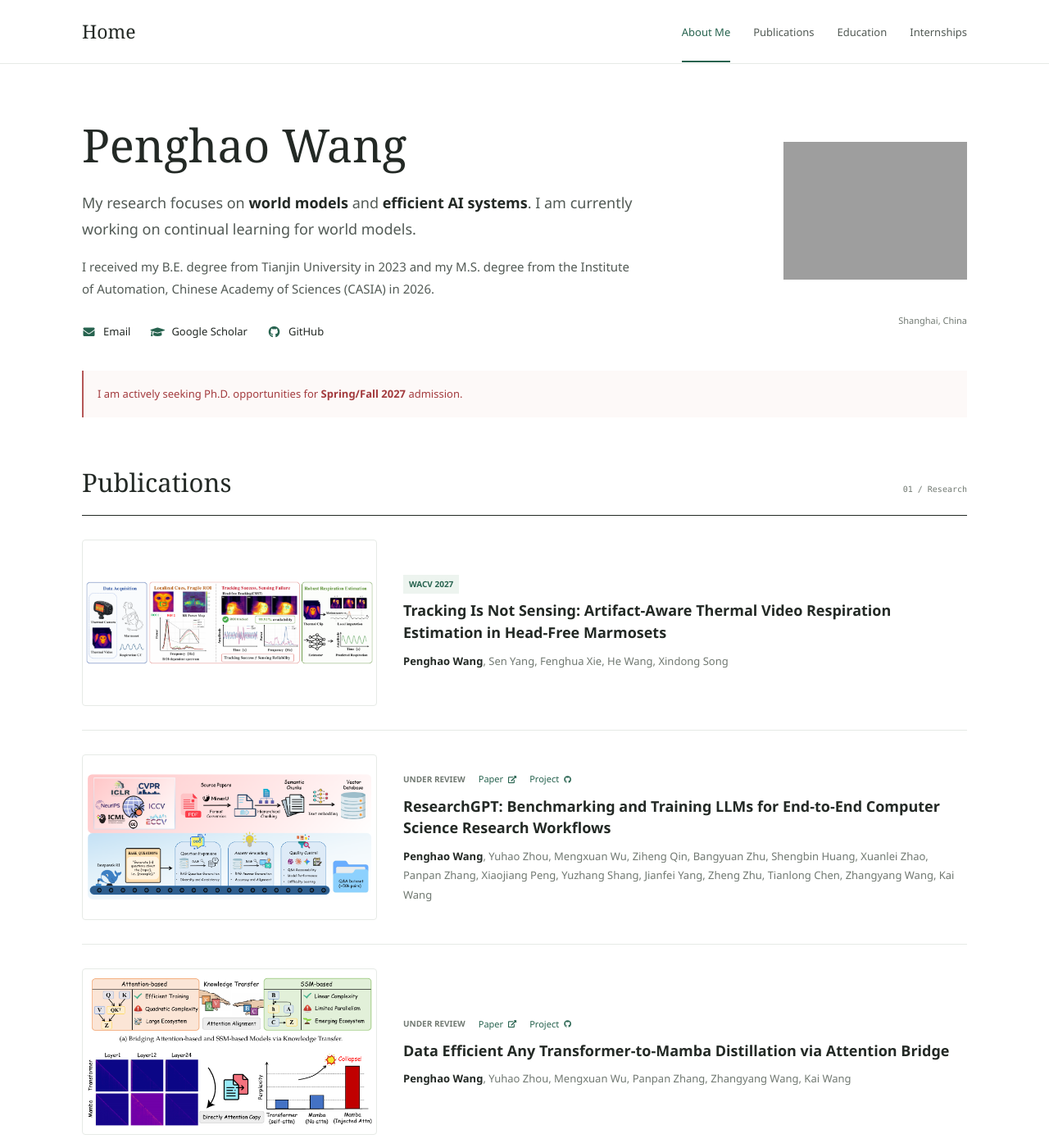
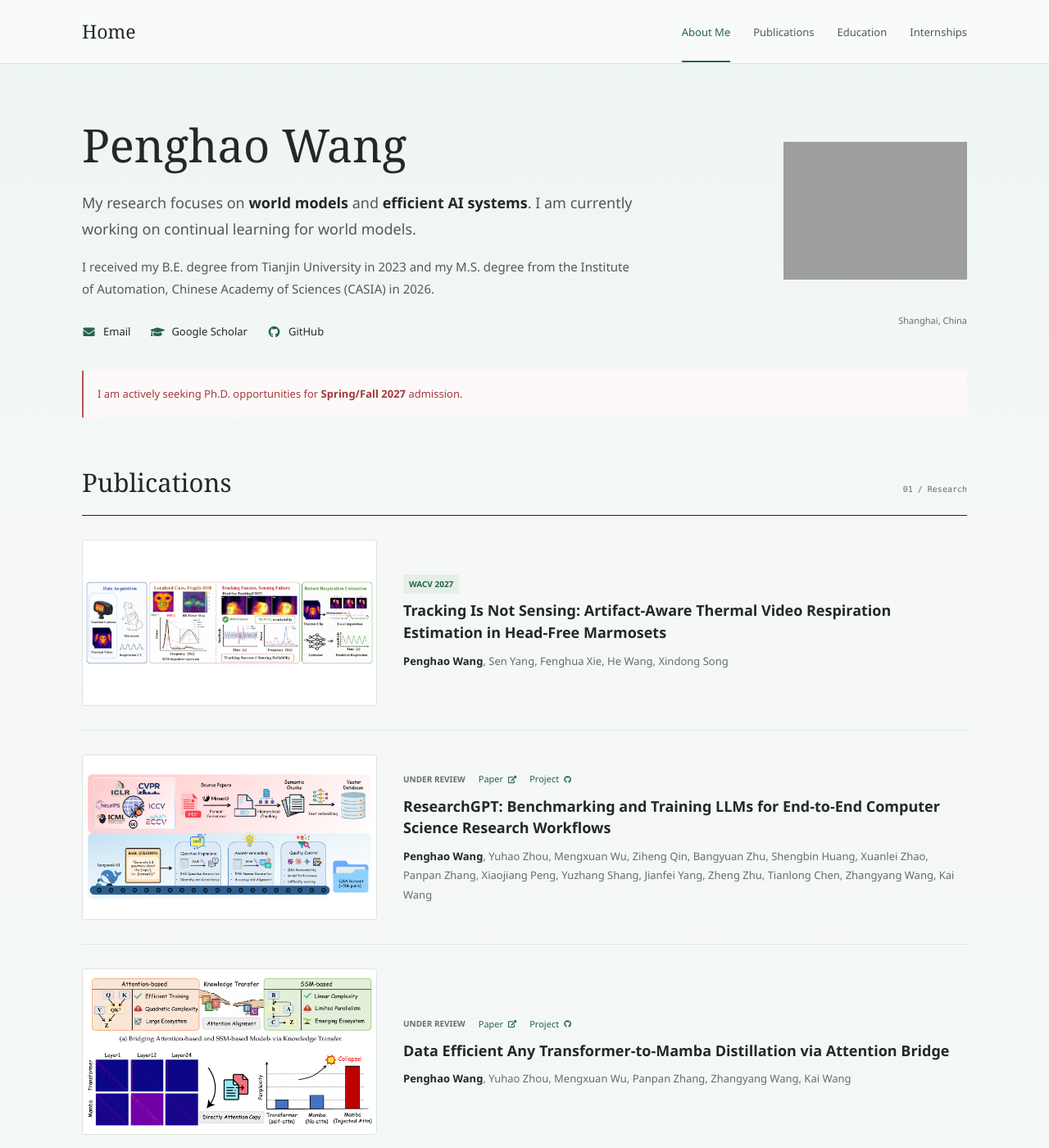
Before and after one commit to wph6/wph6.github.io, a Jekyll site: the page built from _pages/about.md, in a window 1280 px wide and 1400 px high. Shown: the whole window at 82% size. Built offline with Jekyll 4.4.1, drawn with Linux system fonts in a browser that asks for light colours; grey boxes are pictures that could not be loaded.

Commit message:
Add subtle sage and mist blue backgrounds to the homepage

```diff
--- a/_layouts/home.html
+++ b/_layouts/home.html
@@ -5,7 +5,7 @@
     <meta name="viewport" content="width=device-width, initial-scale=1">
     <title>{{ site.author.name }} | Research</title>
     <meta name="description" content="{{ site.description | escape }}">
-    <meta name="theme-color" content="#ffffff">
+    <meta name="theme-color" content="#f2f7f4">
     <meta property="og:title" content="{{ site.author.name }} | Research">
     <meta property="og:description" content="{{ site.description | escape }}">
     <meta property="og:type" content="website">
@@ -16,7 +16,7 @@
     <link rel="icon" type="image/png" sizes="16x16" href="{{ '/images/favicon-16x16.png?v=20261024d' | relative_url }}">
     <link rel="apple-touch-icon" sizes="180x180" href="{{ '/images/apple-touch-icon.png?v=20261024d' | relative_url }}">
     <link rel="manifest" href="{{ '/images/site.webmanifest?v=20261024d' | relative_url }}">
-    <link rel="stylesheet" href="{{ '/assets/css/home.css?v=20261024e' | relative_url }}">
+    <link rel="stylesheet" href="{{ '/assets/css/home.css?v=20261025a' | relative_url }}">
     <script src="{{ '/assets/js/home.js?v=20261024' | relative_url }}" defer></script>
   </head>
   <body>
--- a/assets/css/home.css
+++ b/assets/css/home.css
@@ -14,12 +14,13 @@
   color-scheme: light;
   --ink: #232925;
   --body: #525a55;
-  --muted: #717972;
+  --muted: #647068;
   --green: #27634f;
-  --green-light: #edf4ef;
-  --line: #e6eae6;
+  --green-light: #e5efe8;
+  --line: #dce5e0;
   --red: #a33b3e;
   --surface: #f6f8f6;
+  --page-background: #f4f7f5;
   --serif: Georgia, "Times New Roman", serif;
   --sans: "Segoe UI", -apple-system, BlinkMacSystemFont, Arial, sans-serif;
   --mono: "SFMono-Regular", Consolas, monospace;
@@ -27,7 +28,7 @@
 
 *, *::before, *::after { box-sizing: border-box; }
 html { scroll-behavior: smooth; scroll-padding-top: 110px; }
-body { margin: 0; background: #fff; color: var(--ink); font-family: var(--sans); font-size: 16px; line-height: 1.65; letter-spacing: 0; -webkit-font-smoothing: antialiased; }
+body { margin: 0; background: var(--page-background); background-image: linear-gradient(180deg, #edf5f1 0, #f5f8f6 640px, #f3f6f9 100%); color: var(--ink); font-family: var(--sans); font-size: 16px; line-height: 1.65; letter-spacing: 0; -webkit-font-smoothing: antialiased; }
 body:has(dialog[open]) { overflow: hidden; }
 a { color: inherit; text-decoration: none; text-underline-offset: 4px; }
 button { font: inherit; color: inherit; }
@@ -50,7 +51,7 @@ figure, h1, h2, h3, p { margin: 0; }
 .skip-link { position: fixed; z-index: 20; top: -80px; left: 20px; padding: 10px 16px; background: var(--green); color: #fff; }
 .skip-link:focus { top: 12px; }
 .header-inner, .site-main, .footer-inner { width: min(1080px, calc(100% - 96px)); margin-inline: auto; }
-.site-header { position: sticky; top: 0; z-index: 10; background: rgba(255,255,255,.97); border-bottom: 1px solid var(--line); }
+.site-header { position: sticky; top: 0; z-index: 10; background: rgba(248,251,249,.96); border-bottom: 1px solid var(--line); }
 .header-inner { min-height: 77px; display: flex; align-items: center; justify-content: space-between; gap: 32px; }
 .wordmark { font: 23px/1.2 var(--serif); white-space: nowrap; }
 .wordmark > span { color: var(--green); }
@@ -107,7 +108,7 @@ h2 { font: 31px/1.25 var(--serif); font-weight: 400; }
 .experience-role span { margin-inline: 5px; color: #a9b0aa; }
 .experience-advisors a { color: var(--green); }
 .experience-advisors a:hover { text-decoration: underline; }
-.site-footer { margin-top: 70px; border-top: 1px solid var(--line); }
+.site-footer { margin-top: 70px; border-top: 1px solid var(--line); background: #edf2f4; }
 .footer-inner { min-height: 90px; display: flex; align-items: center; justify-content: space-between; gap: 20px; color: var(--muted); font-size: 11px; }
 .back-to-top { display: inline-flex; align-items: center; gap: 12px; min-height: 44px; }
 .back-to-top:hover { color: var(--green); }
@@ -186,6 +187,7 @@ h2 { font: 31px/1.25 var(--serif); font-weight: 400; }
 }
 
 @media print {
+  body { background: #fff; }
   .site-header, .site-footer, .figure-zoom, .section-index, .figure-dialog { display: none; }
   .site-main { width: 100%; }
   .intro { padding-top: 0; }
```
